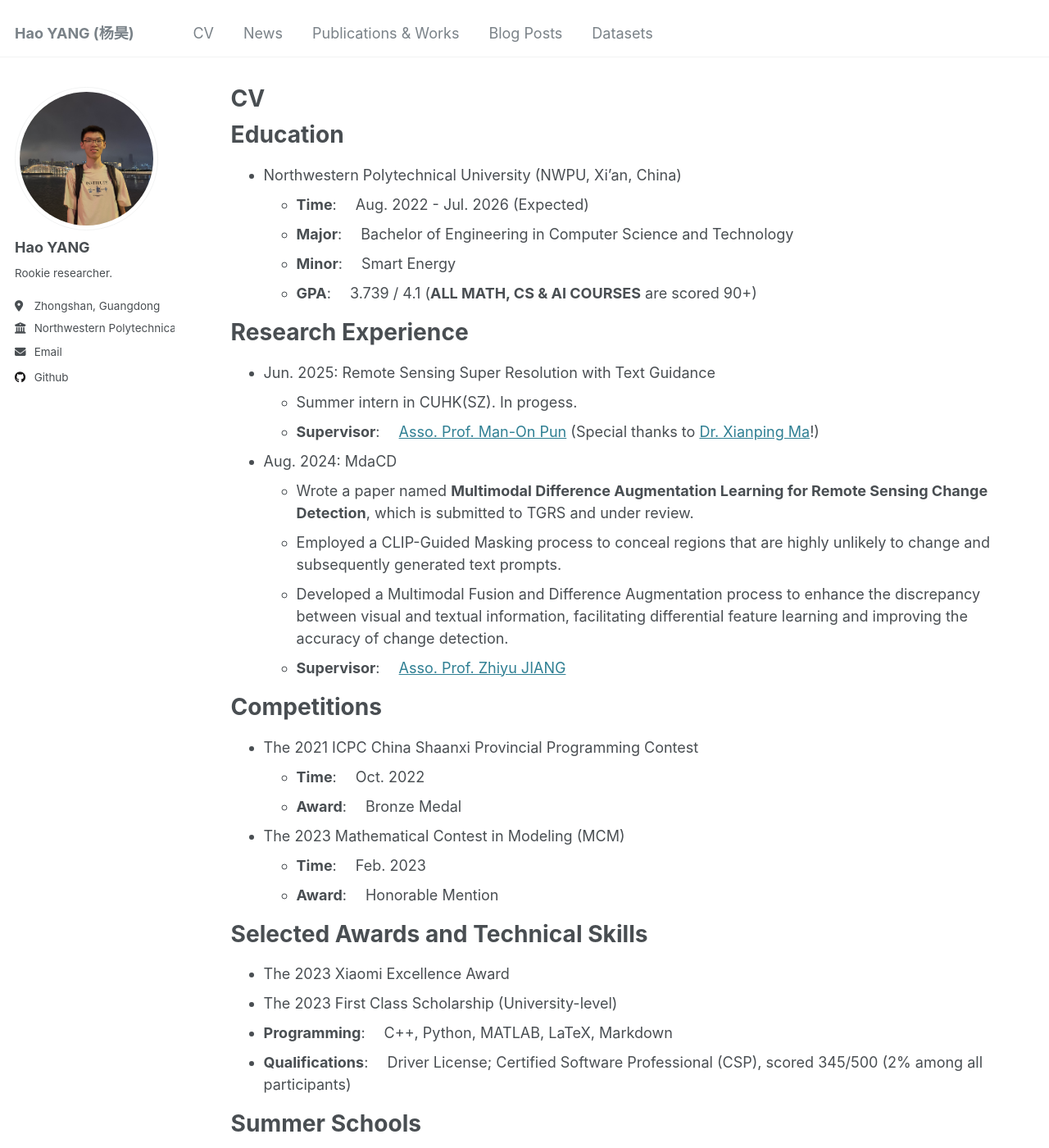
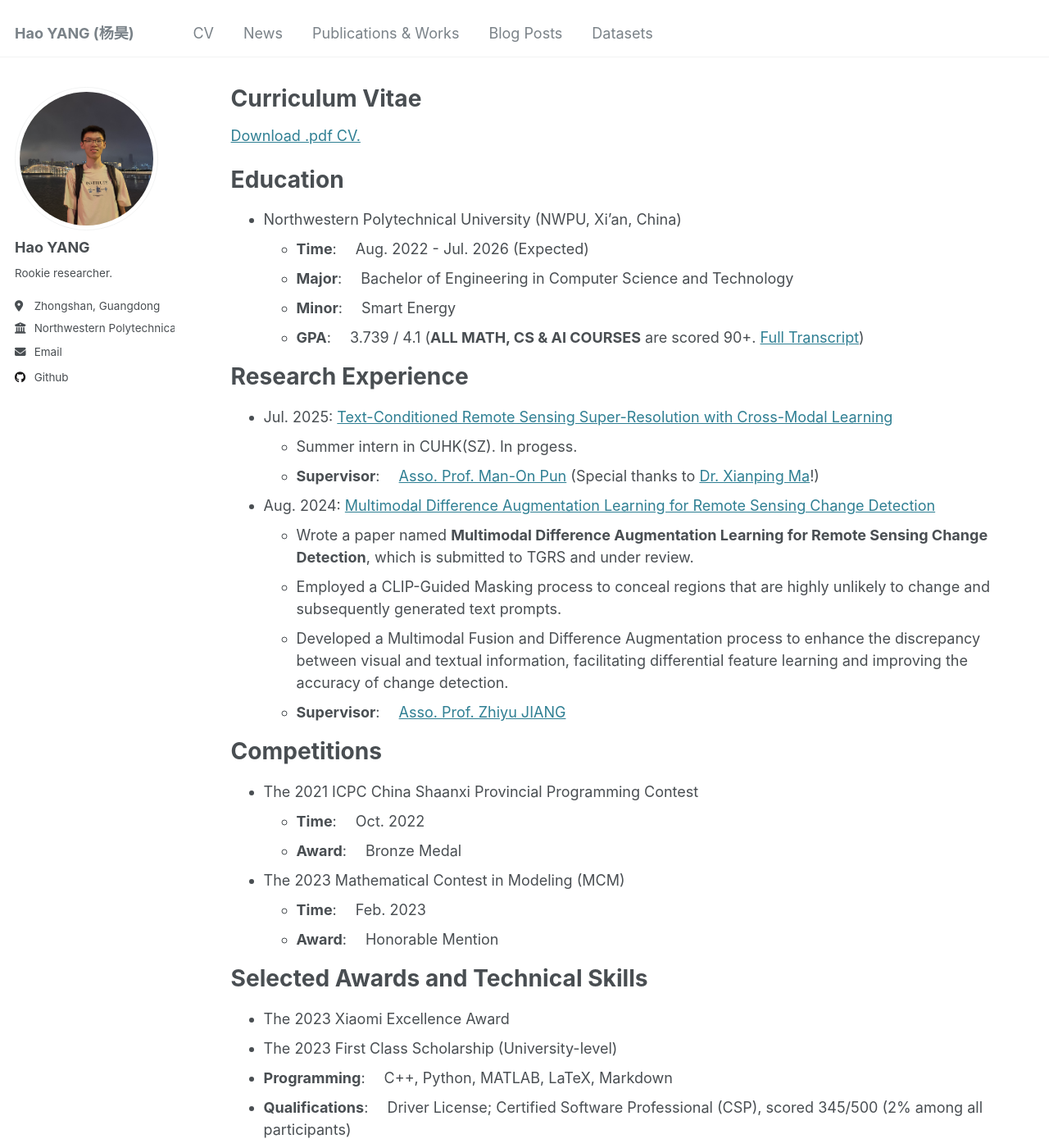
Before and after one commit to haoyangofficial/haoyangofficial.github.io, a Jekyll site: the page built from _pages/cv.md, in a window 1280 px wide and 1400 px high. Shown: the whole window at 82% size. Built offline with Jekyll 4.4.1, drawn with Linux system fonts in a browser that asks for light colours; some of the changed text lies outside the part shown.

Commit message:
add cv, transcript, and paper copies files

```diff
--- a/_pages/cv.md
+++ b/_pages/cv.md
@@ -1,6 +1,6 @@
 ---
 layout: archive
-title: "CV"
+title: "Curriculum Vitae"
 permalink: /cv/
 author_profile: true
 redirect_from:
@@ -9,21 +9,23 @@ redirect_from:
 
 {% include base_path %}
 
+[Download .pdf CV.](/files/cv20250801.pdf)
+
 Education
 ======
 * Northwestern Polytechnical University (NWPU, Xi'an, China)
   * **Time**:&emsp; Aug. 2022 - Jul. 2026 (Expected)
   * **Major**:&emsp; Bachelor of Engineering in Computer Science and Technology
   * **Minor**:&emsp; Smart Energy
-  * **GPA**:&emsp; 3.739 / 4.1 (**ALL MATH, CS & AI COURSES** are scored 90+)
+  * **GPA**:&emsp; 3.739 / 4.1 (**ALL MATH, CS & AI COURSES** are scored 90+. [Full Transcript](/files/trascript20250801.pdf))
 
 Research Experience
 ======
-* Jun. 2025: Remote Sensing Super Resolution with Text Guidance
+* Jul. 2025: [Text-Conditioned Remote Sensing Super-Resolution with Cross-Modal Learning](/publication/2025-08-01-textrssr)
   * Summer intern in CUHK(SZ). In progess.
   * **Supervisor**:&emsp; [Asso. Prof. Man-On Pun](https://scholar.google.com/citations?user=h82gvswAAAAJ) (Special thanks to [Dr. Xianping Ma](https://scholar.google.com/citations?user=YpIBfOkAAAAJ)!)
 
-* Aug. 2024: MdaCD
+* Aug. 2024: [Multimodal Difference Augmentation Learning for Remote Sensing Change Detection](/publication/2025-02-28-mdacd)
   * Wrote a paper named **Multimodal Difference Augmentation Learning for Remote Sensing Change Detection**, which is submitted to TGRS and under review.
   * Employed a CLIP-Guided Masking process to conceal regions that are highly unlikely to change and subsequently generated text prompts.
   * Developed a Multimodal Fusion and Difference Augmentation process to enhance the discrepancy between visual and textual information, facilitating differential feature learning and improving the accuracy of change detection.
```
Also changed, not shown: other parts of _pages/cv.md (+1 -1 lines), _publications/2025-2-28-mdacd.md (renamed from _publications/2025-2-28-augcd.md, +4 -2 lines), _publications/2025-8-1-textrssr.md (+5 -1 lines), images/publications/mdacd/archi.jpg (added), images/publications/textrssr/archi.jpg (added), images/publications/textrssr/tgfa.jpg (added), 2 other files.
